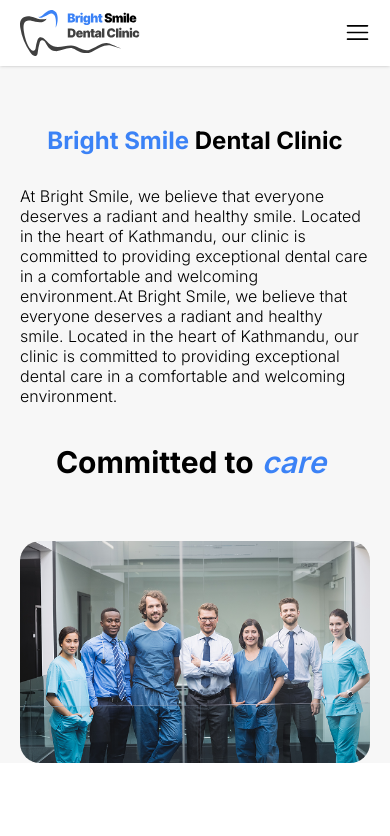
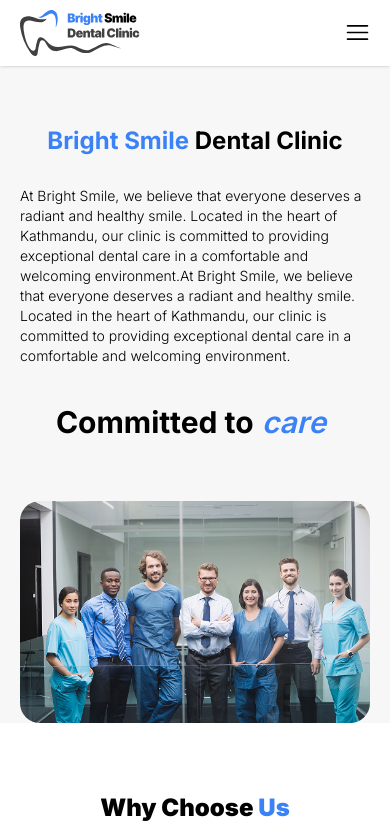
Before and after one commit to Abhayaghmr11/BrightSmileDental, a Next.js app: page /about in a window 390 px wide. Shown: the top 836 px of the page. Built offline with nearby package versions, Linux system fonts and the light colour scheme.

Commit message:
404 Mobile reponsive

```diff
--- a/app/not-found.tsx
+++ b/app/not-found.tsx
@@ -9,9 +9,9 @@ import NotFoundLottie from "@/components/molecule/404Lottie";
 const NotFound = () => {
   const router = useRouter();
   return (
-    <main className=" max-w-[1440px] mx-auto px-[20px] md:px-[60px] ipad-pro:h-[550px] flex items-center justify-center w-full">
+    <main className=" max-w-[1440px] mx-auto px-[20px] md:px-[60px] ipad-pro:h-[550px] flex ipad-pro:flex-row flex-col items-center justify-center w-full py-[25px]">
       <section>
-        <div className="flex flex-col gap-1 ">
+        <div className="flex flex-col  items-center ipad-pro:items-start gap-1 ">
           <Text variant="heading" className=" text-primary">
             Oops, <span className=" italic">404!</span>
           </Text>
@@ -19,7 +19,7 @@ const NotFound = () => {
             <span className=" text-black font-semibold">Nothing</span> here...
           </Text>
           <Text
-            className=" text-secondary_foreground font-light ipad-pro:max-w-[650px]"
+            className=" text-secondary_foreground font-light ipad-pro:max-w-[650px] text-center ipad-pro:text-left"
             variant="body"
           >
             {`We couldn't find the page you were looking for. Please check the URL or click the button below to return to the homepage.`}
--- a/components/atom/Text/index.tsx
+++ b/components/atom/Text/index.tsx
@@ -37,9 +37,9 @@ const Text: React.FC<Textprop> = ({
   const baseStyle = clsx(
     variant === "title" && " text-[32px] sm:text-banner_text font-black",
     variant === "heading" && "text-[24px] sm:text-heading font-black",
-    variant === "subheading" && "text-sub_heading font-semibold",
+    variant === "subheading" && "ipad-pro:text-sub_heading text-[20px] font-semibold ",
     variant === "card_heading" && "text-card_heading",
-    variant === "body" && "text-paragraph",
+    variant === "body" && "ipad-pro:text-paragraph text-[14px]",
     variant === "span" && "sm:text-label font-light text-[12px]",
     variant === "nav" &&
       "text-nav font-light hover:text-primary transition-all duration-500 ease-in-out",
```
